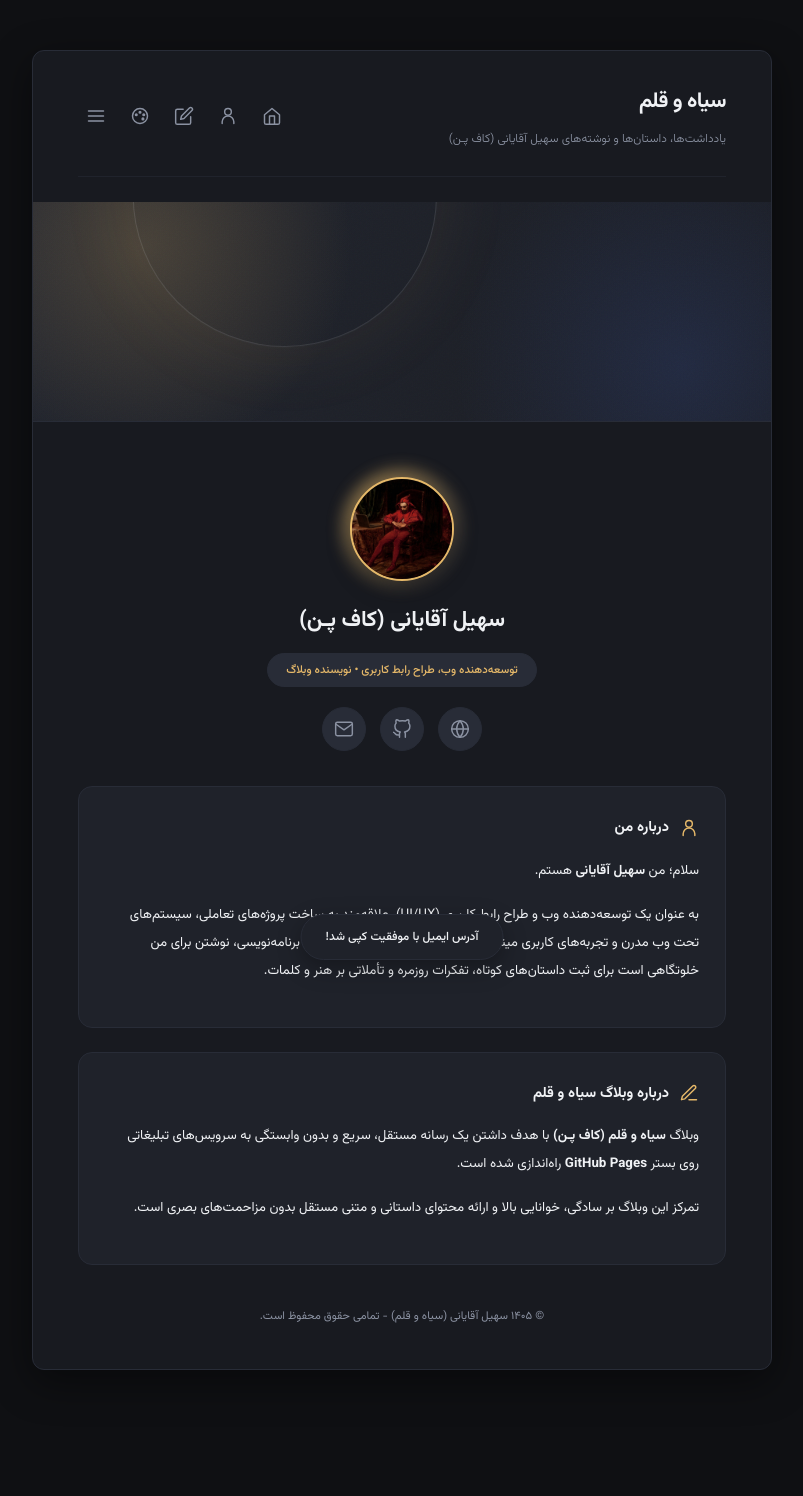
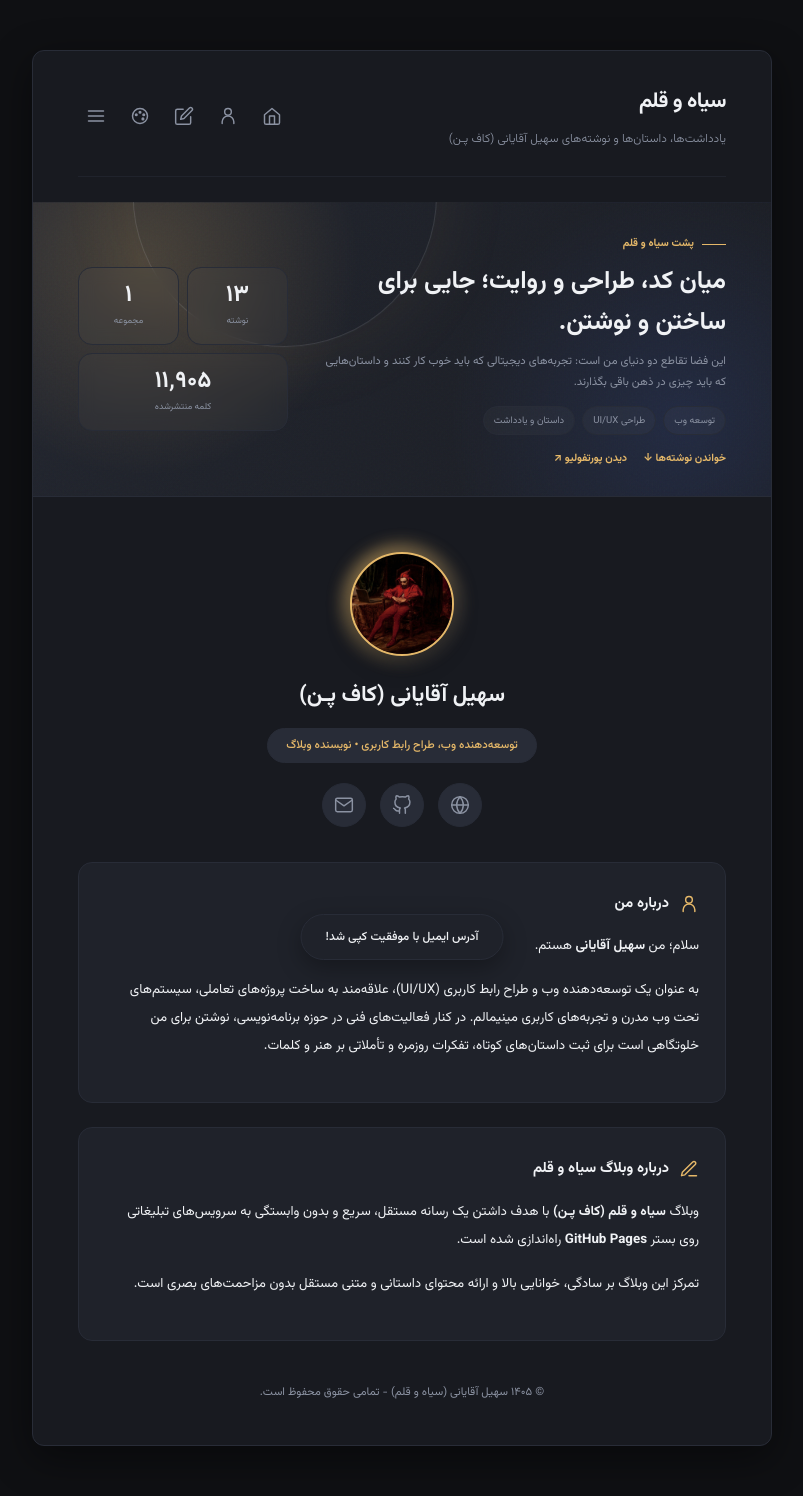
Before and after one commit to Soheil-Aghayani/Coffpen, a Jekyll site: the page about.html, which Jekyll copies as it is, in a window 1280 px wide. Shown: the whole page, without its empty margins (238-1041 px from the left). Built offline with Jekyll 4.4.1, drawn with Linux system fonts in a browser that asks for light colours; before the commit the page ends 1420 px from its top, so only the background shows below that.

Commit message:
Turn about banner into a profile overview

```diff
--- a/about.html
+++ b/about.html
@@ -15,7 +15,7 @@
     <link rel="preconnect" href="https://fonts.googleapis.com">
     <link rel="preconnect" href="https://fonts.gstatic.com" crossorigin>
     <link href="https://fonts.googleapis.com/css2?family=Vazirmatn:wght@300;400;500;700&display=swap" rel="stylesheet">
-    <link rel="stylesheet" href="assets/css/style.css?v=20260729-11">
+    <link rel="stylesheet" href="assets/css/style.css?v=20260730-1">
 </head>
 
 <body>
@@ -37,7 +37,36 @@
             </div>
         </header>
 
-        <div class="headerImage"></div>
+        <section class="headerImage about-banner" aria-labelledby="about-banner-title">
+            <div class="about-banner-copy">
+                <span class="about-banner-kicker">پشت سیاه و قلم</span>
+                <h2 id="about-banner-title">میان کد، طراحی و روایت؛ جایی برای ساختن و نوشتن.</h2>
+                <p>این فضا تقاطع دو دنیای من است: تجربه‌های دیجیتالی که باید خوب کار کنند و داستان‌هایی که باید چیزی در ذهن باقی بگذارند.</p>
+                <div class="about-banner-topics" aria-label="حوزه‌های فعالیت">
+                    <span>توسعه وب</span>
+                    <span>طراحی UI/UX</span>
+                    <span>داستان و یادداشت</span>
+                </div>
+                <div class="about-banner-actions">
+                    <a href="index.html#latest-posts-heading">خواندن نوشته‌ها ↓</a>
+                    <a href="https://soheil-aghayani.github.io/Portfolio/" target="_blank" rel="noopener">دیدن پورتفولیو ↗</a>
+                </div>
+            </div>
+            <div class="about-banner-stats" aria-label="آمار سیاه و قلم">
+                <div>
+                    <strong id="aboutPostCount">۰</strong>
+                    <span>نوشته</span>
+                </div>
+                <div>
+                    <strong id="aboutSeriesCount">۰</strong>
+                    <span>مجموعه</span>
+                </div>
+                <div>
+                    <strong id="aboutWordCount">۰</strong>
+                    <span>کلمه منتشرشده</span>
+                </div>
+            </div>
+        </section>
 
         <main id="main-content">
             <!-- Animated Hero Author Header -->
@@ -212,6 +241,21 @@
         <span>آدرس ایمیل با موفقیت کپی شد!</span>
     </div>
 
+    <script>
+        document.write('<script src="posts/posts-data.js?v=' + Date.now() + '"><\/script>');
+    </script>
+    <script>
+        (function updateAboutBannerStats() {
+            var posts = Array.isArray(window.COFFPEN_POSTS) ? window.COFFPEN_POSTS : [];
+            var series = new Set(posts.map(function (post) { return post.series || ''; }).filter(Boolean));
+            var words = posts.reduce(function (total, post) {
+                return total + (Number(post.wordCount) || 0);
+            }, 0);
+            document.getElementById('aboutPostCount').textContent = posts.length.toLocaleString('fa-IR');
+            document.getElementById('aboutSeriesCount').textContent = series.size.toLocaleString('fa-IR');
+            document.getElementById('aboutWordCount').textContent = words.toLocaleString('fa-IR');
+        })();
+    </script>
     <script src="assets/js/main.js?v=20260729-10"></script>
 </body>
 
--- a/assets/css/style.css
+++ b/assets/css/style.css
@@ -543,6 +543,121 @@ nav ul li a:hover, .theme-toggle-btn:hover {
     text-align: left;
 }
 
+.about-banner {
+    height: auto;
+    min-height: 220px;
+    display: grid;
+    grid-template-columns: minmax(0, 1fr) 210px;
+    align-items: center;
+    gap: 34px;
+    padding: 27px 45px;
+}
+
+.about-banner-copy {
+    min-width: 0;
+}
+
+.about-banner-kicker {
+    display: inline-flex;
+    align-items: center;
+    gap: 8px;
+    margin-bottom: 7px;
+    color: var(--text-accent);
+    font-size: 8pt;
+    font-weight: 700;
+}
+
+.about-banner-kicker::before {
+    content: "";
+    width: 24px;
+    height: 1px;
+    background: currentColor;
+}
+
+.about-banner h2 {
+    max-width: 670px;
+    margin: 0;
+    color: var(--text-main);
+    font-size: clamp(1.1rem, 2.3vw, 1.55rem);
+    line-height: 1.65;
+}
+
+.about-banner-copy > p {
+    max-width: 680px;
+    margin: 7px 0 0;
+    color: var(--text-muted);
+    font-size: 8.5pt;
+    line-height: 1.9;
+}
+
+.about-banner-topics,
+.about-banner-actions {
+    display: flex;
+    align-items: center;
+    flex-wrap: wrap;
+    gap: 7px;
+}
+
+.about-banner-topics {
+    margin-top: 12px;
+}
+
+.about-banner-topics span {
+    padding: 4px 10px;
+    border: 1px solid var(--border-color);
+    border-radius: 999px;
+    background: rgba(127, 127, 127, 0.07);
+    color: var(--text-muted);
+    font-size: 7.25pt;
+}
+
+.about-banner-actions {
+    margin-top: 13px;
+    gap: 16px;
+}
+
+.about-banner-actions a {
+    color: var(--text-accent);
+    font-size: 8pt;
+    font-weight: 700;
+    text-decoration: none;
+}
+
+.about-banner-stats {
+    display: grid;
+    grid-template-columns: repeat(2, minmax(0, 1fr));
+    gap: 8px;
+}
+
+.about-banner-stats > div {
+    min-height: 78px;
+    display: grid;
+    place-items: center;
+    align-content: center;
+    padding: 10px;
+    border: 1px solid var(--border-color);
+    border-radius: 14px;
+    background: rgba(127, 127, 127, 0.07);
+    text-align: center;
+    backdrop-filter: blur(8px);
+}
+
+.about-banner-stats > div:last-child {
+    grid-column: 1 / -1;
+}
+
+.about-banner-stats strong {
+    color: var(--text-main);
+    font-size: 1.45rem;
+    line-height: 1.2;
+}
+
+.about-banner-stats span {
+    margin-top: 3px;
+    color: var(--text-muted);
+    font-size: 6.75pt;
+}
+
 @keyframes heroGradientDrift {
     0%, 100% { background-position: center, center, 0% 50%; }
     50% { background-position: center, center, 100% 50%; }
@@ -2205,6 +2320,7 @@ html[data-reader-theme="dark"] .reader-book-page {
     .story-hero-chapter { min-height: 96px; padding: 10px; }
     .story-hero-chapter strong { font-size: 2rem; }
     .story-hero-footer { grid-template-columns: auto 1fr auto; }
+    .about-banner { grid-template-columns: minmax(0, 1fr) 180px; gap: 20px; padding: 24px 20px; }
     .share-grid { grid-template-columns: repeat(2, 1fr); }
     .theme-selector-grid { grid-template-columns: repeat(2, 1fr); }
     .reader-toolbar { top: 6px; }
@@ -2233,6 +2349,10 @@ html[data-reader-theme="dark"] .reader-book-page {
     .story-hero-chapter strong { margin: 0; font-size: 1.35rem; }
     .story-hero-footer { grid-template-columns: auto 1fr; }
     .story-hero-progress-value { display: none; }
+    .about-banner { grid-template-columns: 1fr; }
+    .about-banner-stats { grid-template-columns: repeat(3, minmax(0, 1fr)); }
+    .about-banner-stats > div,
+    .about-banner-stats > div:last-child { grid-column: auto; min-height: 66px; }
 }
 
 @media screen and (max-width: 600px) {
```
